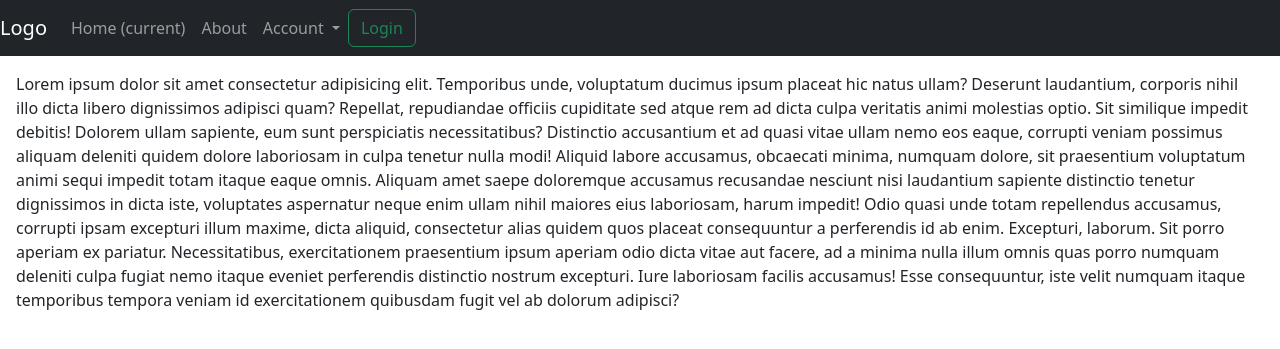
After one commit to mahuyaghosh396/project, a Symfony app: template templates/home/about_us.html.twig in a window 1280 px wide. The commit adds this page. Shown: the top 349 px of the page. Run offline with Twig, Linux system fonts and the light colour scheme; the template is opened without the code that fills it, so the values that code supplies are empty; some libraries are stand-ins or nearby versions.

Commit message:
Demo Update

```diff
--- a/templates/base.html.twig
+++ b/templates/base.html.twig
@@ -3,7 +3,7 @@
 
 <head>
     <meta charset="UTF-8">
-    <title>{% block title %}Welcome!{% endblock %}</title>
+    <title>{% block title %}Web-{% endblock %}</title>
     <script src="/bundles/jquery-3.6.0/jquery-3.6.0.min.js"></script>
     {% block stylesheets %}
     {% endblock %}
@@ -15,7 +15,7 @@
 
 <body>
     <nav class="navbar navbar-expand-lg navbar-dark bg-dark">
-        <a class="navbar-brand" href="#">Logo</a>
+        <a class="navbar-brand" href="/">Logo</a>
         <button class="navbar-toggler" type="button" data-toggle="collapse" data-target="#navbarSupportedContent"
             aria-controls="navbarSupportedContent" aria-expanded="false" aria-label="Toggle navigation">
             <span class="navbar-toggler-icon"></span>
@@ -24,7 +24,7 @@
         <div class="collapse navbar-collapse" id="navbarSupportedContent">
             <ul class="navbar-nav mr-auto">
                 <li class="nav-item active">
-                    <a class="nav-link" href="#">Home <span class="sr-only">(current)</span></a>
+                    <a class="nav-link" href="/">Home <span class="sr-only">(current)</span></a>
                 </li>
                 <li class="nav-item">
                     <a class="nav-link" href="#">About</a>
@@ -55,7 +55,13 @@
             </div>
         </div>
     </nav>
-    {% block body %}{% endblock %}
+    <div class="web-custom p-3">
+        <div class="row">
+            <div class="col-12">
+                {% block body %}{% endblock %}
+            </div>
+        </div>
+    </div>
     {% block javascripts %}
     {% endblock %}
 </body>
--- /dev/null
+++ b/templates/home/about_us.html.twig
@@ -0,0 +1,23 @@
+{% extends 'base.html.twig' %}
+
+{% block title %}{{parent()}}About{% endblock %}
+
+{% block body %}
+<p>Lorem ipsum dolor sit amet consectetur adipisicing elit. Temporibus unde, voluptatum ducimus ipsum placeat hic natus
+    ullam? Deserunt laudantium, corporis nihil illo dicta libero dignissimos adipisci quam? Repellat, repudiandae
+    officiis cupiditate sed atque rem ad dicta culpa veritatis animi molestias optio. Sit similique impedit debitis!
+    Dolorem ullam sapiente, eum sunt perspiciatis necessitatibus? Distinctio accusantium et ad quasi vitae ullam nemo
+    eos eaque, corrupti veniam possimus aliquam deleniti quidem dolore laboriosam in culpa tenetur nulla modi! Aliquid
+    labore accusamus, obcaecati minima, numquam dolore, sit praesentium voluptatum animi sequi impedit totam itaque
+    eaque omnis. Aliquam amet saepe doloremque accusamus recusandae nesciunt nisi laudantium sapiente distinctio tenetur
+    dignissimos in dicta iste, voluptates aspernatur neque enim ullam nihil maiores eius laboriosam, harum impedit! Odio
+    quasi unde totam repellendus accusamus, corrupti ipsam excepturi illum maxime, dicta aliquid, consectetur alias
+    quidem quos placeat consequuntur a perferendis id ab enim. Excepturi, laborum. Sit porro aperiam ex pariatur.
+    Necessitatibus, exercitationem praesentium ipsum aperiam odio dicta vitae aut facere, ad a minima nulla illum omnis
+    quas porro numquam deleniti culpa fugiat nemo itaque eveniet perferendis distinctio nostrum excepturi. Iure
+    laboriosam facilis accusamus! Esse consequuntur, iste velit numquam itaque temporibus tempora veniam id
+    exercitationem quibusdam fugit vel ab dolorum adipisci?</p>
+{% endblock %}
+
+{% block javascripts %}
+{% endblock %}
```
Also changed, not shown: src/Controller/HomeController.php (+9 -1 lines), templates/home/index.html.twig (+28 -2 lines).
